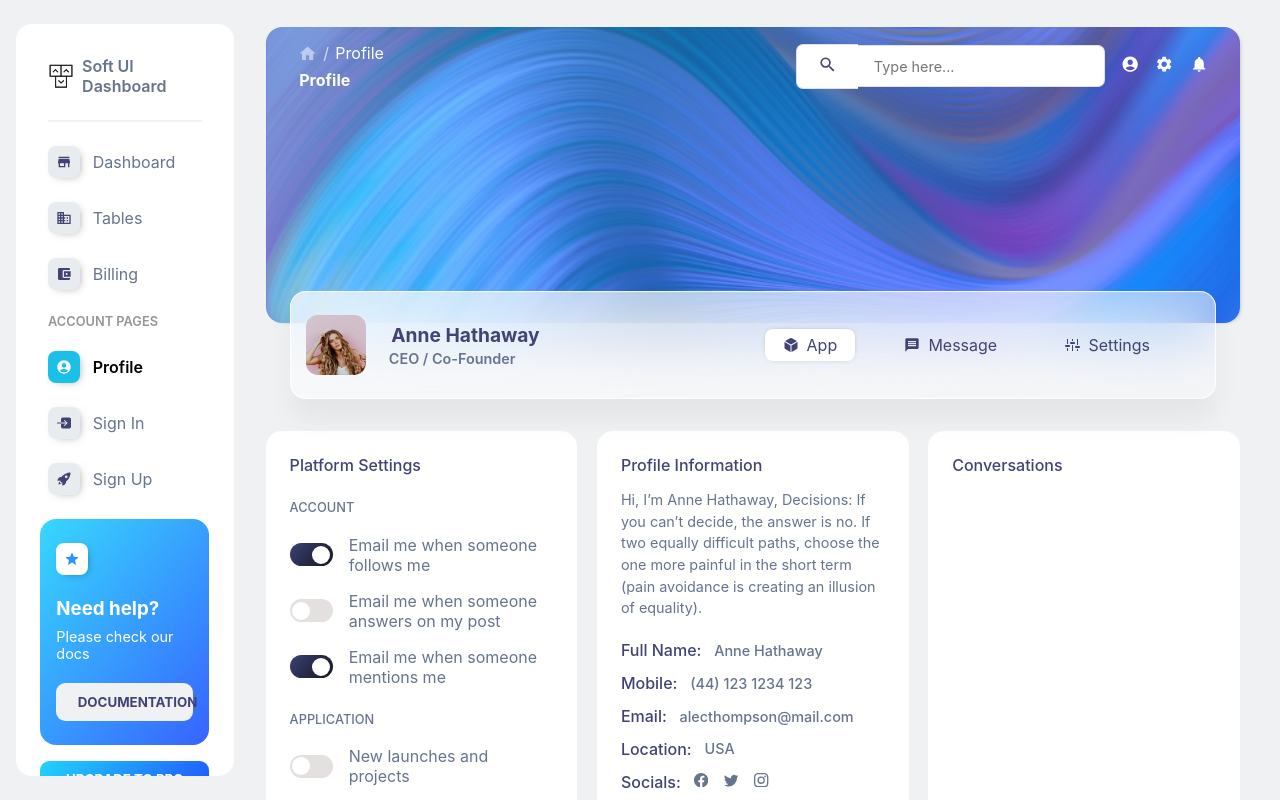
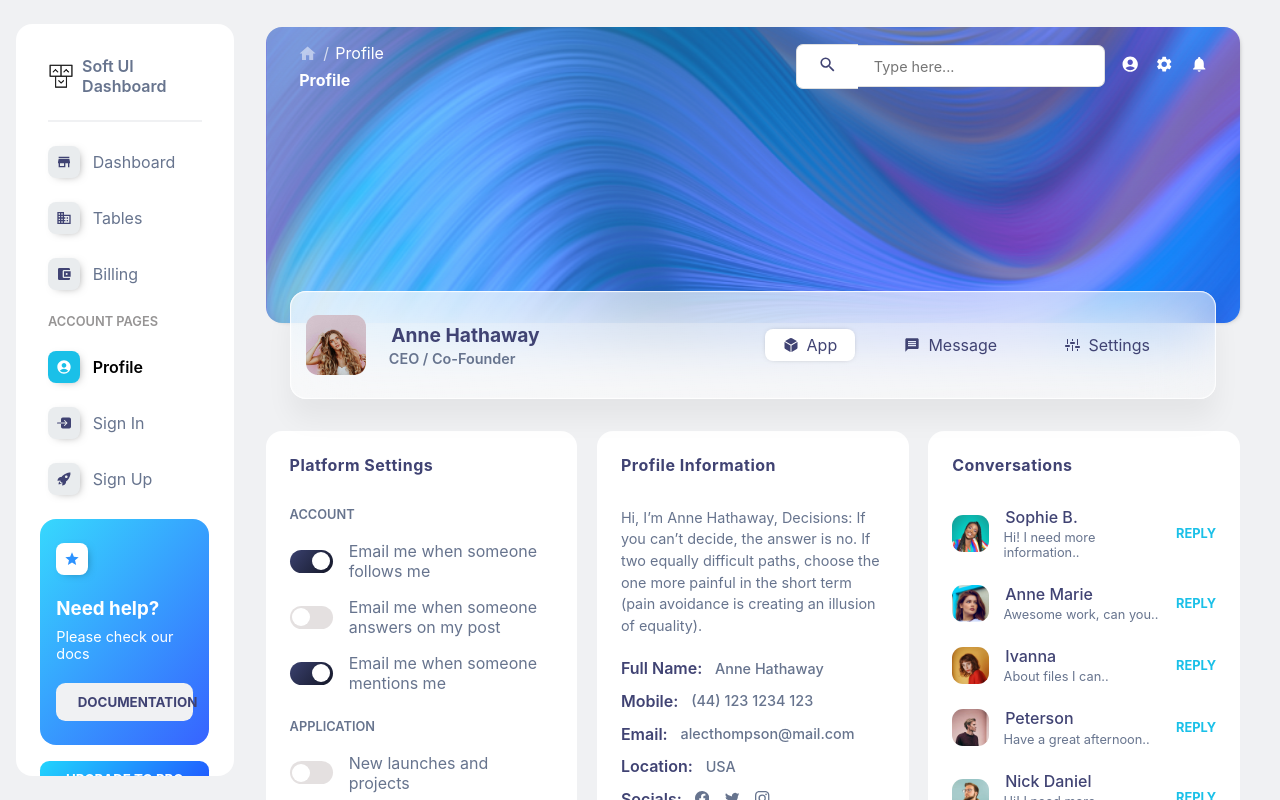
Before and after one commit to jamoliddinsaidov/soft_ui_dashboard, a React (Create React App) app: page /profile in a window 1280 px wide. Shown: the top 800 px of the page. Built offline with nearby package versions, Linux system fonts and the light colour scheme.

Commit message:
add profile conversations card

```diff
--- a/src/components/ImageAndTexts/ImageAndTexts.jsx
+++ b/src/components/ImageAndTexts/ImageAndTexts.jsx
@@ -3,14 +3,22 @@ import React from 'react'
 // styles
 import { StyledImageAndTexts } from './styles/StyledImgAndTxts'
 
-const ImageAndTexts = ({ image, title, subtitle, border, borderRadius, imgWidth }) => {
-  return (
-    <StyledImageAndTexts border={border} borderRadius={borderRadius} imgWidth={imgWidth}>
+const ImageAndTexts = ({ image, title, subtitle, border, borderRadius, imgWidth, isContact }) => {
+  const MainComponent = () => (
+    <>
       <img src={image} alt={title} />
       <div>
         <p className='title'>{title}</p>
         {subtitle && <p className='subtitle'>{subtitle}</p>}
       </div>
+    </>
+  )
+
+  if (isContact) return <MainComponent />
+
+  return (
+    <StyledImageAndTexts border={border} borderRadius={borderRadius} imgWidth={imgWidth}>
+      <MainComponent />
     </StyledImageAndTexts>
   )
 }
--- a/src/pages/Profile/Profile.jsx
+++ b/src/pages/Profile/Profile.jsx
@@ -3,9 +3,11 @@ import React, { useState } from 'react'
 // components
 import MainLayout from '../../layouts/MainLayout'
 import ProfileTopHeader from '../../components/Headers/ProfileTopHeader'
-import MainProfileInfo from '../../components/ImageAndTexts/ImageAndTexts'
+import ProfileAvatarInfo from '../../components/ImageAndTexts/ImageAndTexts'
 import IconAndText from '../../components/ImageAndTexts/IconAndText'
 import PlatformSettings from '../../components/Cards/PlatformSettings'
+import { ConversationsContent } from '../../assets/contents/Profile/ConversationsContent'
+import MainFooter from '../../components/Footers/MainFooter'
 
 // styles
 import {
@@ -14,6 +16,7 @@ import {
   StyledPlatformSettingsContainer,
   StyledPlatformSettings,
   StyledProfileDetails,
+  StyledContact,
 } from './styles/StyledProfile'
 
 // contents
@@ -43,7 +46,7 @@ const Profile = () => {
     <MainLayout>
       <ProfileTopHeader page='Profile' />
       <StypedProfileHeader>
-        <MainProfileInfo
+        <ProfileAvatarInfo
           image={ProfileInfoContent.img}
           title={ProfileInfoContent.name}
           subtitle={ProfileInfoContent.msg}
@@ -67,13 +70,13 @@ const Profile = () => {
 
       <StyledPlatformSettingsContainer>
         <StyledPlatformSettings>
-          <h4>Platform Settings</h4>
+          <h4 className='platform-heading'>Platform Settings</h4>
           <PlatformSettings title='account' content={PlatformSettingsAccountContent} />
           <PlatformSettings title='application' content={PlatformSettingsApplicationContent} />
         </StyledPlatformSettings>
 
         <StyledPlatformSettings>
-          <h4>Profile Information</h4>
+          <h4 className='platform-heading'>Profile Information</h4>
 
           <p className='profile-description'>{ProfileDescriptionContent.text}</p>
 
@@ -86,9 +89,16 @@ const Profile = () => {
         </StyledPlatformSettings>
 
         <StyledPlatformSettings>
-          <h4>Conversations</h4>
+          <h4 className='platform-heading'>Conversations</h4>
+          {ConversationsContent.map(({ img, name, msg }) => (
+            <StyledContact key={name} borderRadius={30} imgWidth={15.1} isContact={true}>
+              <ProfileAvatarInfo image={img} title={name} subtitle={msg} />
+              <p className='reply'>reply</p>
+            </StyledContact>
+          ))}
         </StyledPlatformSettings>
       </StyledPlatformSettingsContainer>
+      <MainFooter />
     </MainLayout>
   )
 }
--- a/src/pages/Profile/styles/StyledProfile.js
+++ b/src/pages/Profile/styles/StyledProfile.js
@@ -1,6 +1,7 @@
 import styled from 'styled-components'
 import { Flex, FlexBetween, colors, CardContainer } from '../../../GlobalStyles'
 import { StyledTopHeader } from '../../../components/Headers/styles/TopHeader'
+import { StyledImageAndTexts } from '../../../components/ImageAndTexts/styles/StyledImgAndTxts'
 
 export const StypedProfileHeader = styled(StyledTopHeader)`
   width: 95%;
@@ -26,7 +27,13 @@ export const StyledPlatformSettings = styled(CardContainer)`
   width: 32%;
 
   h4 {
-    font-weight: 500;
+    font-weight: 600;
+  }
+
+  h4.platform-heading {
+    font-weight: bold;
+    margin-bottom: 2rem;
+    letter-spacing: 0.5px;
   }
 `
 export const StyledProfileDetails = styled(Flex)`
@@ -52,3 +59,38 @@ export const StyledProfileDetails = styled(Flex)`
     }
   }
 `
+
+export const StyledContact = styled(StyledImageAndTexts)`
+  margin: 1rem 0 1.5rem;
+
+  img {
+    box-shadow: 3px 2px 7px -12px rgba(0, 0, 0, 1);
+    margin-right: 0.5rem;
+  }
+
+  p.title {
+    font-size: 1rem;
+    color: ${colors.iconColor};
+    font-weight: 500;
+  }
+
+  p.subtitle {
+    font-size: 0.8rem;
+    color: ${colors.textColor};
+    font-weight: 400;
+    margin-top: 0.2rem;
+  }
+
+  p.reply {
+    text-transform: uppercase;
+    color: ${colors.lightBlue};
+    font-size: 0.8rem;
+    font-weight: bold;
+    transition: color 300ms ease;
+    cursor: pointer;
+
+    &:hover {
+      color: ${colors.darkBlue};
+    }
+  }
+`
```
